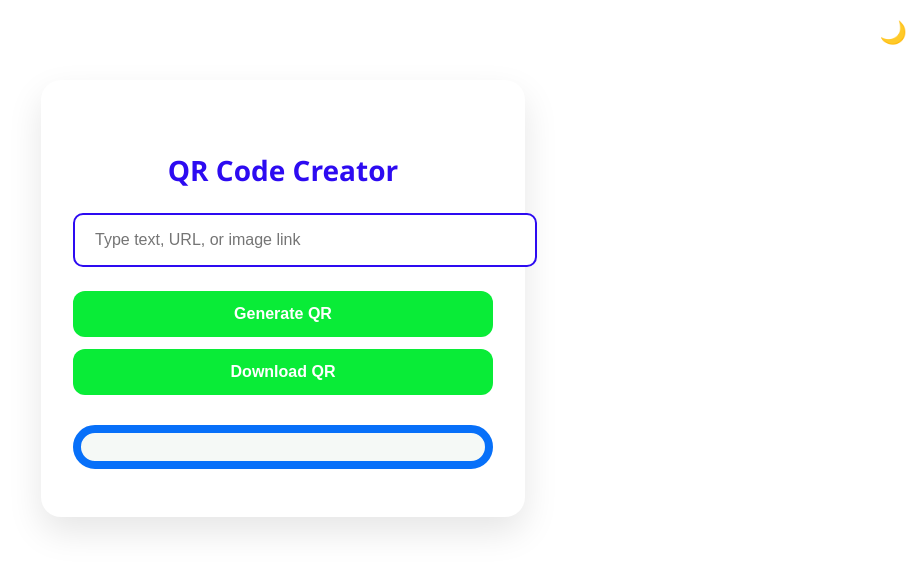
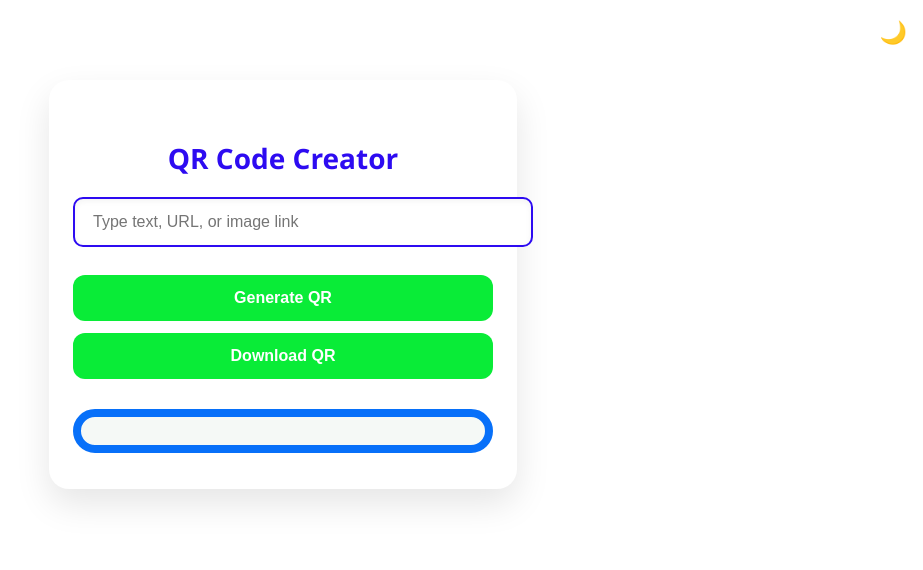
Before and after one commit to Cs7dev/QRCode, a plain HTML site: page index.html in a window 1280 px wide. Shown: the whole page, without its empty margins (357-1280 px from the left). Drawn offline with Linux system fonts and the light colour scheme.

Commit message:
css update

```diff
--- a/style.css
+++ b/style.css
@@ -49,7 +49,7 @@ body {
   background: var(--bg);
   width: 100%;
   max-width: 420px;
-  padding: 48px 32px;
+  padding: 36px 24px;
   margin-top: 80px;
   border-radius: 20px;
   box-shadow: 0 15px 35px rgba(0,0,0,0.1);
@@ -60,24 +60,33 @@ body {
 h2 {
   color: var(--accent);
   font-size: 28px;
-  margin-bottom: 24px;
+  margin-bottom: 20px;
 }
 
 input[type="text"] {
   width: 100%;
-  padding: 16px 20px;
-  margin-bottom: 24px;
+  padding: 14px 18px;
+  margin-bottom: 16px;
   border: 2px solid var(--accent);
   border-radius: 10px;
   font-size: 16px;
   background: var(--bg);
   color: var(--text);
+  box-shadow: inset 0 2px 6px rgba(0,0,0,0.05);
+  transition: border-color 0.3s ease, box-shadow 0.3s ease;
+}
+
+input[type="text"]:focus {
+  border-color: var(--button-hover);
+  box-shadow: 0 0 6px rgba(43, 190, 96, 0.3);
+  outline: none;
 }
 
 .button-group {
   display: flex;
   flex-direction: column;
   gap: 12px;
+  margin-top: 12px;
 }
 
 button {
```
